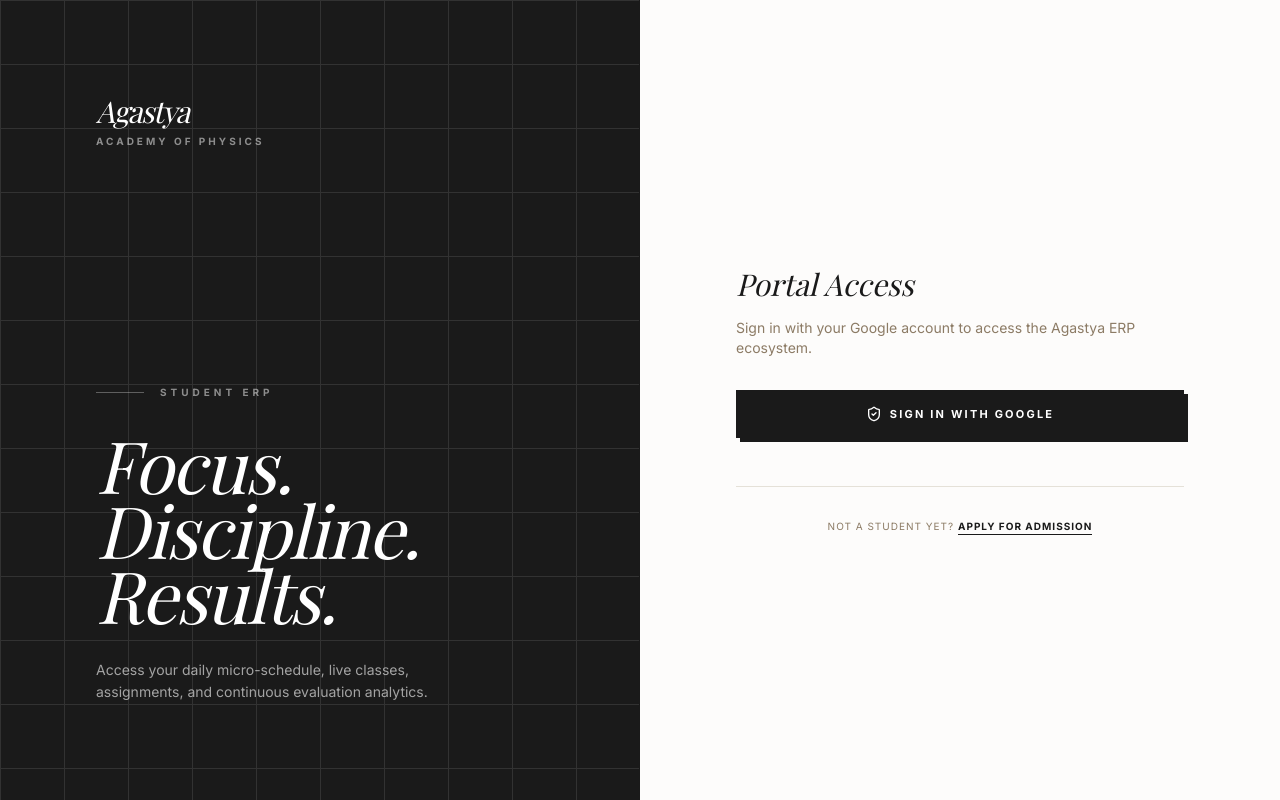
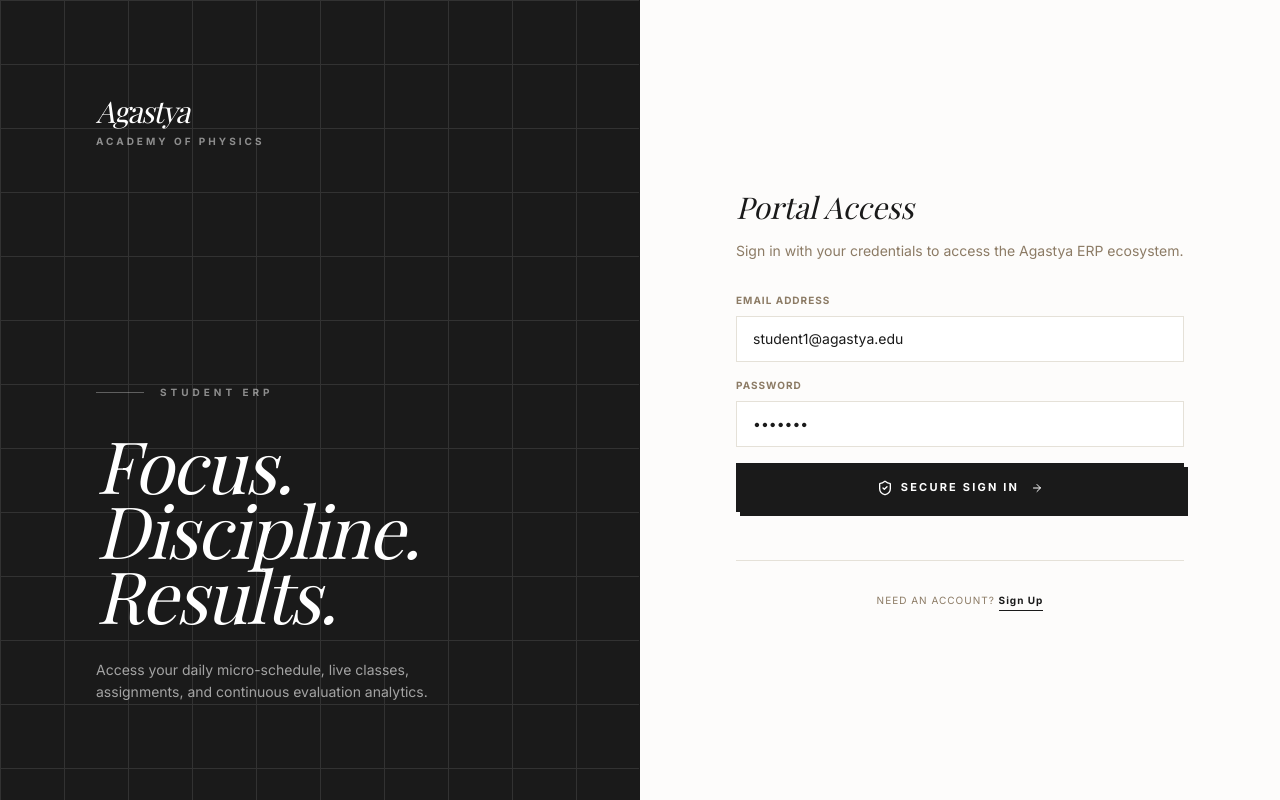
Before and after one commit to sudhamshu1411/Agastya_academy, a React (Vite) app: page /login in a window 1280 px wide. Built offline with nearby package versions, Linux system fonts and the light colour scheme; no server answers; the database is empty; a web font is replaced by a local one.

Commit message:
superbase login restored

```diff
--- a/src/lib/auth.ts
+++ b/src/lib/auth.ts
@@ -32,7 +32,6 @@ export const googleSignIn = async (): Promise<{ user: any; accessToken: string }
       provider: 'google',
       options: {
         scopes: 'https://www.googleapis.com/auth/calendar.events',
-        redirectTo: window.location.origin + '/login',
       }
     });
 
--- a/src/lib/firebase.ts
+++ b/src/lib/firebase.ts
@@ -76,6 +76,12 @@ export const logOut = async () => {
   try {
     await signOut(auth);
     cachedAccessToken = null;
+    try {
+      const { supabase } = await import('./supabase');
+      await supabase.auth.signOut();
+    } catch (e) {
+      console.error("Error signing out from supabase", e);
+    }
   } catch (error) {
     console.error("Error signing out", error);
     throw error;
--- a/src/pages/AdminDashboard.tsx
+++ b/src/pages/AdminDashboard.tsx
@@ -1,6 +1,6 @@
 import React, { useState, useEffect } from "react";
 import { Link, useNavigate } from "react-router-dom";
-import { logout } from "../lib/auth";
+import { logOut } from "../lib/firebase";
 
 import { Users, BarChart3, Calendar, Settings, AlertCircle, LayoutDashboard, FileText, Bell, Search, CheckCircle2, MoreHorizontal, ShieldAlert, Trash2, Menu, X, Database, Mail, FolderInput } from "lucide-react";
 import { BarChart, Bar, XAxis, YAxis, CartesianGrid, Tooltip, ResponsiveContainer } from "recharts";
@@ -17,7 +17,7 @@ export function AdminDashboard() {
 
   const handleLogout = async () => {
     try {
-      await logout();
+      await logOut();
     } catch(e) {
       console.error(e);
     }
--- a/src/pages/Dashboard.tsx
+++ b/src/pages/Dashboard.tsx
@@ -1,6 +1,6 @@
 import React, { useState, useEffect } from "react";
 import { Link, useNavigate } from "react-router-dom";
-import { logout } from "../lib/auth";
+import { logOut } from "../lib/firebase";
 
 import { BookOpen, Calendar, Clock, LogOut, CheckCircle2, Circle, Activity, FileText, ChevronRight, AlertCircle, Bell, CreditCard, UserCheck, Download, Menu, X } from "lucide-react";
 import { AreaChart, Area, XAxis, YAxis, CartesianGrid, Tooltip as RechartsTooltip, ResponsiveContainer, BarChart, Bar, PieChart, Pie, Cell } from "recharts";
@@ -18,7 +18,7 @@ export function StudentDashboard() {
 
   const handleLogout = async () => {
     try {
-      await logout();
+      await logOut();
     } catch(e) {
       console.error(e);
     }
--- a/src/pages/FacultyDashboard.tsx
+++ b/src/pages/FacultyDashboard.tsx
@@ -1,6 +1,6 @@
 import React, { useState, useEffect } from "react";
 import { Link, useNavigate } from "react-router-dom";
-import { logout } from "../lib/auth";
+import { logOut } from "../lib/firebase";
 
 import { BookOpen, Calendar, Clock, LogOut, CheckCircle2, Circle, Activity, FileText, ChevronRight, Users, AlertCircle, Video, Menu, X, UserCheck, UploadCloud, File, Image as ImageIcon, Film } from "lucide-react";
 import { motion } from "motion/react";
@@ -17,7 +17,7 @@ export function FacultyDashboard() {
 
   const handleLogout = async () => {
     try {
-      await logout();
+      await logOut();
     } catch(e) {
       console.error(e);
     }
--- a/src/pages/FounderDashboard.tsx
+++ b/src/pages/FounderDashboard.tsx
@@ -1,6 +1,6 @@
 import React, { useState, useEffect } from "react";
 import { Link, useNavigate } from "react-router-dom";
-import { logout } from "../lib/auth";
+import { logOut } from "../lib/firebase";
 
 import { Building2, Users, GraduationCap, DollarSign, Settings, Database, Search, ShieldCheck, Download, Lock, FileOutput, Terminal, Video, FileText, Activity, UserPlus, Calendar } from "lucide-react";
 import { AreaChart, Area, XAxis, YAxis, CartesianGrid, Tooltip, ResponsiveContainer } from "recharts";
@@ -21,7 +21,7 @@ export function FounderDashboard() {
 
   const handleLogout = async () => {
     try {
-      await logout();
+      await logOut();
     } catch(e) {
       console.error(e);
     }
--- a/src/pages/Login.tsx
+++ b/src/pages/Login.tsx
@@ -1,7 +1,6 @@
-import React, { useState, useEffect } from "react";
+import React, { useState } from "react";
 import { Link, useNavigate, useLocation } from "react-router-dom";
-import { ShieldCheck, AlertCircle } from "lucide-react";
-import { googleSignIn } from "../lib/auth";
+import { ShieldCheck, AlertCircle, ArrowRight } from "lucide-react";
 import { supabase } from "../lib/supabase";
 
 export function Login() {
@@ -9,24 +8,48 @@ export function Login() {
   const searchParams = new URLSearchParams(location.search);
   const redirect = searchParams.get("redirect");
 
+  const [isSignUp, setIsSignUp] = useState(false);
+  const [email, setEmail] = useState("student1@agastya.edu");
+  const [password, setPassword] = useState("pass123");
   const [error, setError] = useState<string | null>(null);
   const [isLoading, setIsLoading] = useState(false);
   const navigate = useNavigate();
 
-  useEffect(() => {
-    const { data: { subscription } } = supabase.auth.onAuthStateChange((event, session) => {
-      if (session?.user) {
-        const user = session.user;
-        let role = user.user_metadata?.role || "student";
+  const handleAuth = async (e: React.FormEvent) => {
+    e.preventDefault();
+    setError(null);
+    setIsLoading(true);
 
-        // Hardcoded hack for founder
-        if (user.email === "sudhamshu1411@gmail.com" || user.email === "sudhamshu1411@gamil.com") {
-          role = "founder";
+    try {
+      let result;
+      if (isSignUp) {
+         result = await supabase.auth.signUp({
+           email,
+           password,
+           options: {
+             data: {
+               full_name: email.split('@')[0],
+               role: "student"
+             }
+           }
+         });
+      } else {
+         result = await supabase.auth.signInWithPassword({
+           email,
+           password
+         });
       }
 
+      if (result.error) throw result.error;
+      const user = result.data?.user;
+      if (!user) throw new Error("No user returned");
+
+      const role = user.user_metadata?.role || "student";
+      const userEmail = user.email || "";
+
       localStorage.setItem("userRole", role);
-        localStorage.setItem("userEmail", user.email || "");
-        localStorage.setItem("userFullName", user.user_metadata?.full_name || user.email?.split('@')[0] || "");
+      localStorage.setItem("userEmail", userEmail);
+      localStorage.setItem("userFullName", user.user_metadata?.full_name || "");
 
       const destination = redirect === "admissions" ? "/admissions" : (
         role === "founder" ? "/founder/dashboard" :
@@ -34,22 +57,9 @@ export function Login() {
         role === "admin" ? "/admin/dashboard" : "/dashboard"
       );
       navigate(destination);
-      }
-    });
-
-    return () => {
-      subscription.unsubscribe();
-    };
-  }, [navigate, redirect]);
-
-  const handleGoogleLogin = async () => {
-    setError(null);
-    setIsLoading(true);
-
-    try {
-      await googleSignIn();
     } catch (err: any) {
       setError(err?.message || "Authentication failed.");
+    } finally {
       setIsLoading(false);
     }
   };
@@ -93,13 +103,35 @@ export function Login() {
               Portal Access
             </h2>
             <p className="text-slate-500 text-sm">
-              Sign in with your Google account to access the Agastya ERP ecosystem.
+              Sign in with your credentials to access the Agastya ERP ecosystem.
             </p>
           </div>
 
+          <form onSubmit={handleAuth} className="space-y-4">
+            <div>
+              <label className="block text-[10px] uppercase tracking-widest text-slate-500 font-bold mb-2">Email Address</label>
+              <input
+                type="email"
+                value={email}
+                onChange={(e) => setEmail(e.target.value)}
+                className="w-full bg-white border border-slate-200 px-4 py-3 text-sm focus:outline-none focus:border-slate-900 focus:ring-1 focus:ring-slate-900 transition-colors"
+                required
+              />
+            </div>
+            <div>
+              <label className="block text-[10px] uppercase tracking-widest text-slate-500 font-bold mb-2">Password</label>
+              <input
+                type="password"
+                value={password}
+                onChange={(e) => setPassword(e.target.value)}
+                className="w-full bg-white border border-slate-200 px-4 py-3 text-sm focus:outline-none focus:border-slate-900 focus:ring-1 focus:ring-slate-900 transition-colors"
+                required
+              />
+            </div>
+
             <button
+              type="submit"
               disabled={isLoading}
-            onClick={handleGoogleLogin}
               className="w-full bg-slate-900 text-white py-4 mt-4 text-[11px] uppercase tracking-[0.2em] font-bold hover:bg-slate-800 transition-colors flex items-center justify-center gap-2 shadow-[4px_4px_0px_#1A1A1A] hover:shadow-[2px_2px_0px_#1A1A1A] hover:translate-y-[2px] hover:translate-x-[2px] active:shadow-none active:translate-y-[4px] active:translate-x-[4px] duration-200 disabled:opacity-70 disabled:cursor-not-allowed"
             >
               {isLoading ? (
@@ -108,9 +140,10 @@ export function Login() {
                    Authenticating...
                  </span>
               ) : (
-              <><ShieldCheck className="w-4 h-4" /> Sign in with Google</>
+                <><ShieldCheck className="w-4 h-4" /> {isSignUp ? "Create Account" : "Secure Sign In"} <ArrowRight className="w-3 h-3 ml-1" /></>
               )}
             </button>
+          </form>
 
           {error && (
              <div className="mt-6 bg-red-50 border border-red-200 text-red-700 p-3 flex items-start gap-3">
@@ -121,7 +154,14 @@ export function Login() {
 
           <div className="mt-12 pt-8 border-t border-slate-200 text-center space-y-4">
             <p className="text-[10px] uppercase tracking-widest text-slate-500">
-              Not a student yet? <Link to="/admissions" className="text-slate-900 font-bold border-b border-slate-900 pb-0.5">Apply for Admission</Link>
+              {isSignUp ? "Already have an account?" : "Need an account?"}{" "}
+              <button
+                type="button"
+                onClick={() => setIsSignUp(!isSignUp)}
+                className="text-slate-900 font-bold border-b border-slate-900 pb-0.5"
+              >
+                {isSignUp ? "Sign In" : "Sign Up"}
+              </button>
             </p>
           </div>
         </div>
--- a/src/pages/Scheduler.tsx
+++ b/src/pages/Scheduler.tsx
@@ -1,7 +1,7 @@
 import React, { useState, useEffect } from "react";
 import { Link, useNavigate } from "react-router-dom";
 import { Clock, Calendar, Video, CheckCircle2, ChevronRight, User, CircleAlert, MonitorPlay, CalendarPlus, Users } from "lucide-react";
-import { initAuth, googleSignIn, logout } from "../lib/auth";
+import { initAuth, googleSignIn, logOut as logout } from "../lib/firebase";
 import { createMeetingEvent } from "../lib/calendar";
 import { saveMeeting, getMeetings, getBatches } from "../lib/store";
 
```
Lines whose indentation alone changed are shown as unchanged.
